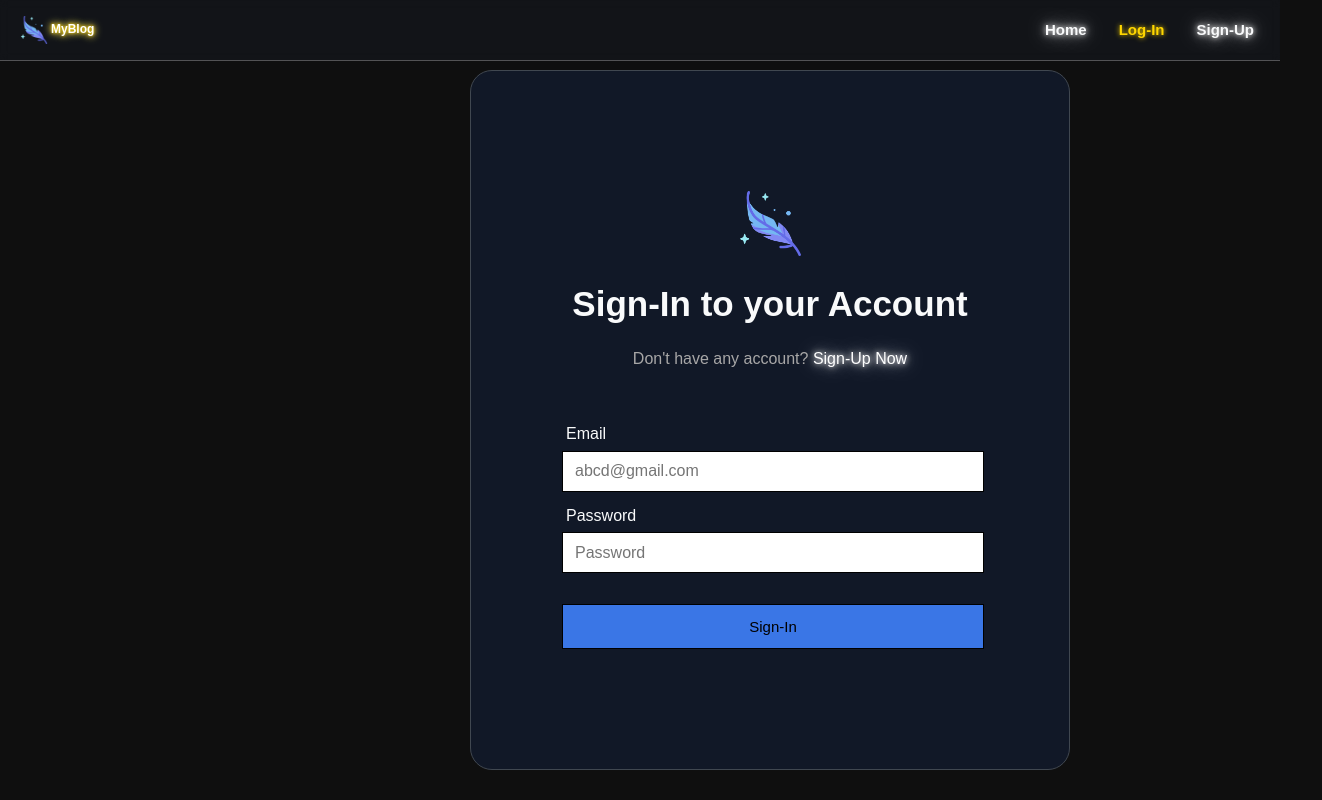
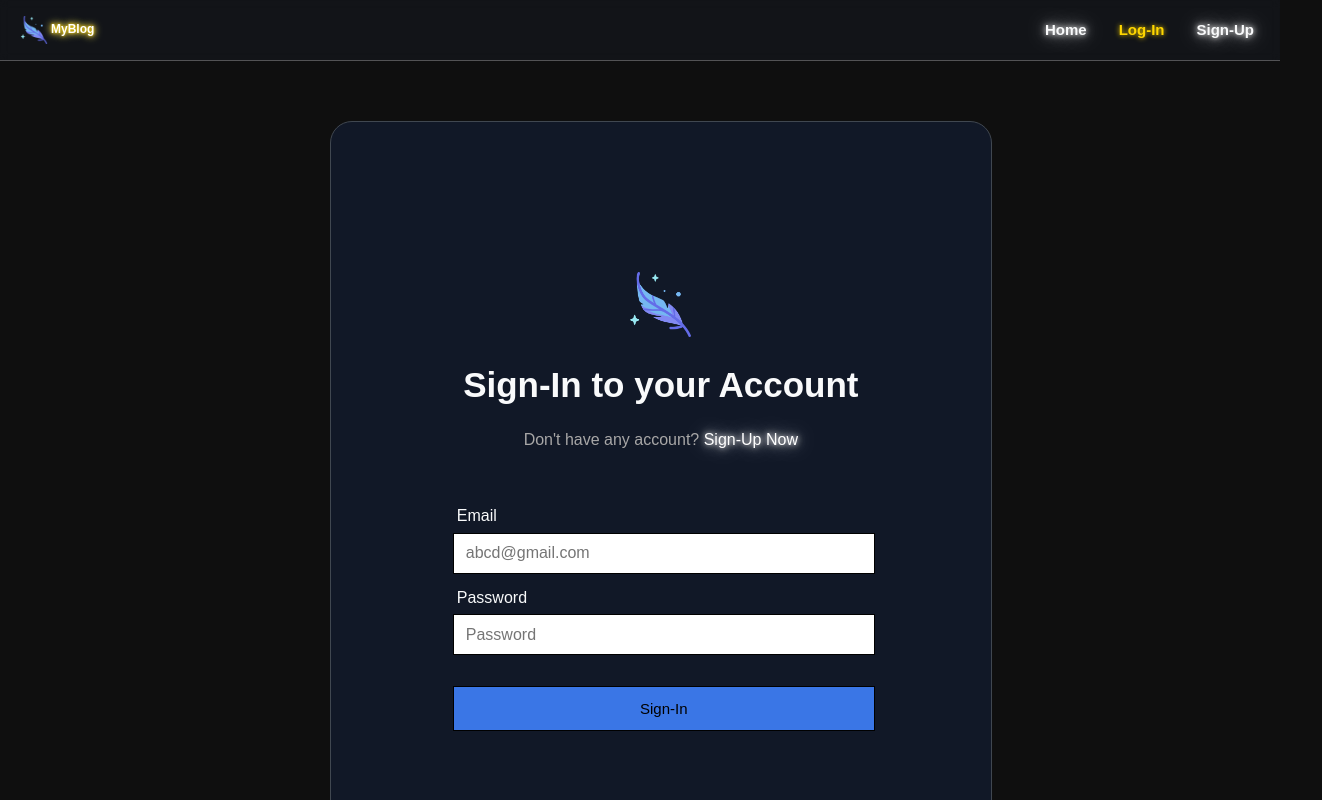
Before and after one commit to PiyushAdkar/BlogWebsite, a React (Vite) app: page /LogIn in a window 1280 px wide. Shown: the top 800 px of the page, 1322 px wide, since content can reach past the window. Built offline with nearby package versions, Linux system fonts and the light colour scheme; no server answers.

Commit message:
Update project

```diff
--- a/src/App.css
+++ b/src/App.css
@@ -18,8 +18,8 @@ body {
   justify-content: center;
   width: 100%;             /* full width */
   max-width: 1200px;       /* keeps content neat on big screens */
-  margin: 0 auto;          /* centers content horizontally */
-  box-sizing: border-box;
+  margin: auto;          /* centers content horizontally */
+  padding: 60.80px;
 }
 #container
 {
--- a/src/Pages/LogIn/LogIn.css
+++ b/src/Pages/LogIn/LogIn.css
@@ -1,19 +1,16 @@
+
 #Container
 {
     display: flex;
     flex-direction: column;
-    height: 700px;
     background-color: #111827;
     width: 90%;
     max-width: 600px;
-    margin-top: 70px;
     min-height: 80vh;
     border: 2px solid #3B82F6;
+    justify-content: center;
     border-radius: 22px;
-    align-items: center;
-    justify-content: center;
     color:#F9FAFB;
-    box-sizing: border-box;
     padding: 30px;
 }
 #heaading
--- a/src/Pages/LogIn/Login.jsx
+++ b/src/Pages/LogIn/Login.jsx
@@ -30,7 +30,7 @@ const Login = ()=>{
     }
 
     return (
-        <div id='Container' style={{backgroundColor:"#111827", border:"1px solid #404750ff"}}>
+        <div id='Container' style={{backgroundColor:"#111827", border:"1px solid #404750ff", margin:"auto", marginTop:"60px"}}>
             {Error && <p style={{color:"red", fontSize:"13px" , marginTop:"-60px", marginBottom:"30px"}}>{Error}</p>}
             <img src={Logo} style={{height:"65px", marginBottom:"-9px"}}/>
             <h2 id="heaading">Sign-In to your Account</h2>
```
